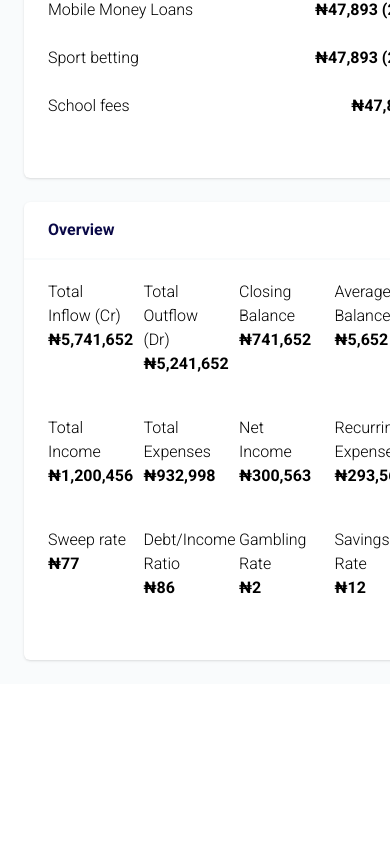
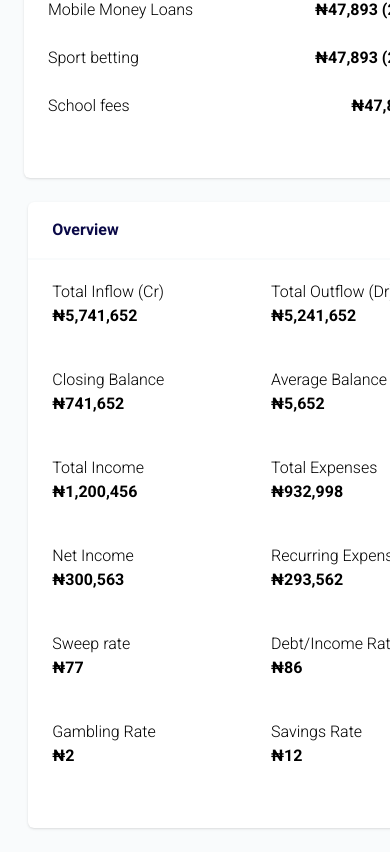
Before and after one commit to d3vkk/credrails, a Vue app: page / in a window 390 px wide. Shown: the part 1036-1888 px from the top of the page. Before the commit the page ends 1720 px from the top, so only its background shows below. Built offline with nearby package versions, Linux system fonts and the light colour scheme.

Commit message:
refactor: Make overview,profile responsive

```diff
--- a/src/components/OverviewCard.vue
+++ b/src/components/OverviewCard.vue
@@ -1,9 +1,9 @@
 <template>
-  <div>
+ <div class="flex flex-row justify-center ">
     <div class="bg-white shadow rounded-md">
       <div class="card-title font-bold px-6 py-4">Overview</div>
       <div class="px-6 pt-2 pb-12">
-      <ul class="card-body grid grid-cols-4 gap-4">
+        <ul class="card-body grid md:grid-cols-2 grid-cols-2 lg:grid-cols-4 gap-4 gap-x-20 md:gap-x-36 lg:gap-x-36 lg:px-4">
           <li
             class="py-3 flex flex-col"
             v-for="body in overviewArr"
--- a/src/components/ProfileCard.vue
+++ b/src/components/ProfileCard.vue
@@ -1,10 +1,10 @@
 <template>
-  <div id="profile-card" class="bg-white flex lg:flex-row md:flex-row flex-col justify-between p-6">
-    <div class="flex flex-col mb-4 mr-0 lg:mr-4 md:mr-4 lg:mb-0 md:mb-0">
+  <div id="profile-card" class="bg-white flex lg:flex-row md:flex-col flex-col justify-between p-6">
+    <div class="flex flex-col mb-4 mr-0 lg:mr-4 md:mr-0 lg:mb-0 md:mb-4">
       <div class="profile-title">Name</div>
       <div class="profile-details">{{ profileData.name }}</div>
     </div>
-    <div class="profile-last-details flex lg:flex-row md:flex-row flex-col justify-around">
+    <div class="profile-last-details flex lg:flex-row md:flex-col flex-col justify-around">
       <section class="flex flex-col">
         <div class="profile-title">Phone number</div>
         <div class="profile-details">
@@ -87,7 +87,7 @@ export default defineComponent({
   font-weight: 300;
 }
 .profile-last-details section {
-  @apply mb-4 mr-0 lg:mr-4 md:mr-4 lg:mb-0 md:mb-0;
+  @apply mb-4 mr-0 lg:mr-4 md:mr-0 lg:mb-0 md:mb-4;
 }
 .profile-details {
   @apply font-bold;
```
Lines whose indentation alone changed are shown as unchanged.
